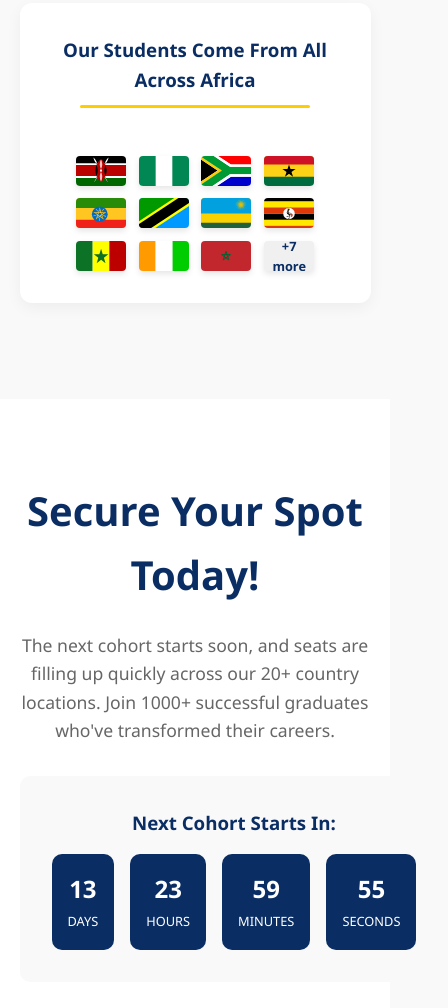
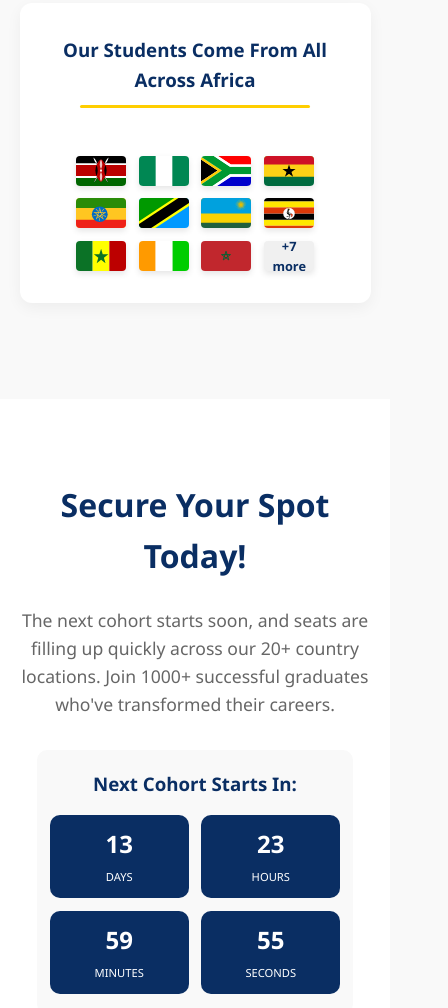
Before and after one commit to Heytec/adsnewcoursesite, a plain HTML site: page index.html in a window 390 px wide. Shown: the part 10992-12000 px from the top of the page, 448 px wide, since content can reach past the window. Drawn offline with nearby package versions, Linux system fonts and the light colour scheme.

Commit message:
resonsive site

```diff
--- a/index.html
+++ b/index.html
@@ -872,6 +872,7 @@
                       }
 
                       /* CTA section */
+                       /* CTA section */
 .cta-section {
     padding: 5rem 0;
     text-align: center;
@@ -901,6 +902,8 @@
     border-radius: 10px;
     margin-bottom: 2rem;
     display: inline-block;
+    width: 100%;
+    max-width: 500px;
 }
 
 .countdown h3 {
@@ -912,18 +915,21 @@
     display: flex;
     justify-content: center;
     gap: 1rem;
+    flex-wrap: wrap;
 }
 
 .timer-item {
     background-color: #0a2e63;
     color: white;
-                          padding: 1rem;
+    padding: 0.8rem;
     border-radius: 10px;
-                          min-width: 80px;
+    min-width: 70px;
+    flex: 1;
+    max-width: 90px;
 }
 
 .timer-item .number {
-                          font-size: 2rem;
+    font-size: 1.8rem;
     font-weight: 700;
     display: block;
 }
@@ -943,6 +949,8 @@
     font-weight: 600;
     text-decoration: none;
     transition: all 0.3s;
+    width: 100%;
+    max-width: 400px;
 }
 
 .big-cta-button:hover {
@@ -952,6 +960,68 @@
     box-shadow: 0 10px 20px rgba(0, 0, 0, 0.1);
 }
 
+/* Responsive styles for the timer */
+/* Responsive styles for the timer */
+@media (max-width: 768px) {
+    .countdown {
+        padding: 1.5rem 1rem;
+    }
+
+    .timer {
+        gap: 0.5rem;
+    }
+
+    .timer-item {
+        min-width: 60px;
+        padding: 0.6rem;
+        max-width: 70px;
+    }
+
+    .timer-item .number {
+        font-size: 1.5rem;
+    }
+
+    .timer-item .label {
+        font-size: 0.7rem;
+    }
+
+    .cta-content h2 {
+        font-size: 2rem;
+    }
+
+    .big-cta-button {
+        padding: 0.8rem 1.5rem;
+        font-size: 1.1rem;
+    }
+}
+
+@media (max-width: 480px) {
+    .timer {
+        display: grid;
+        grid-template-columns: repeat(2, 1fr);
+        gap: 0.8rem;
+        width: 100%;
+    }
+
+    .timer-item {
+        min-width: unset;
+        max-width: unset;
+        width: 100%;
+    }
+
+    .timer-item .number {
+        font-size: 1.8rem;
+    }
+
+    .timer-item .label {
+        font-size: 0.7rem;
+    }
+
+    .countdown {
+        width: 90%;
+        padding: 1.2rem 0.8rem;
+    }
+}
                       /* Footer */
                       footer {
                           background-color: #0a2e63;
@@ -1650,6 +1720,7 @@
 </section>
 
 <!-- CTA Section -->
+<!-- CTA Section -->
 <section class="cta-section" id="cta">
   <div class="container">
     <div class="cta-content">
```
Lines whose indentation alone changed are shown as unchanged.
